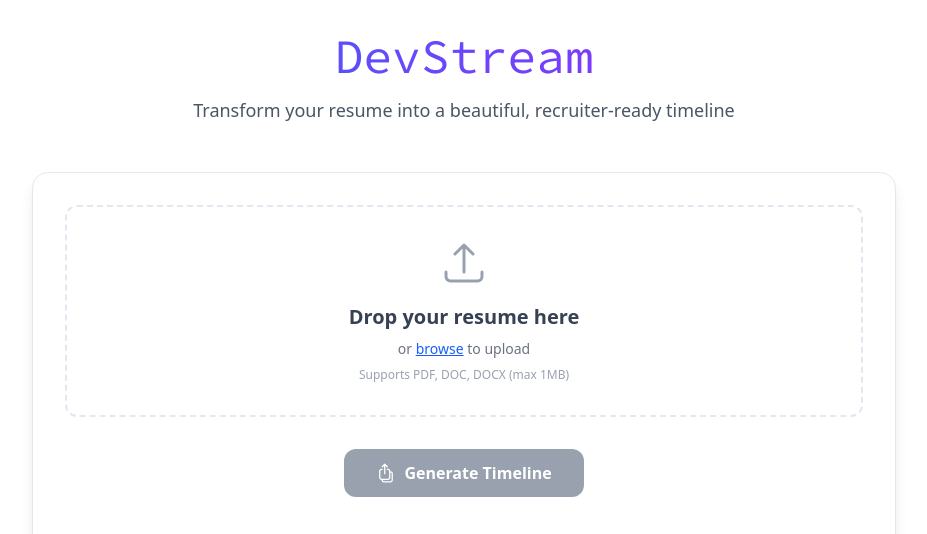
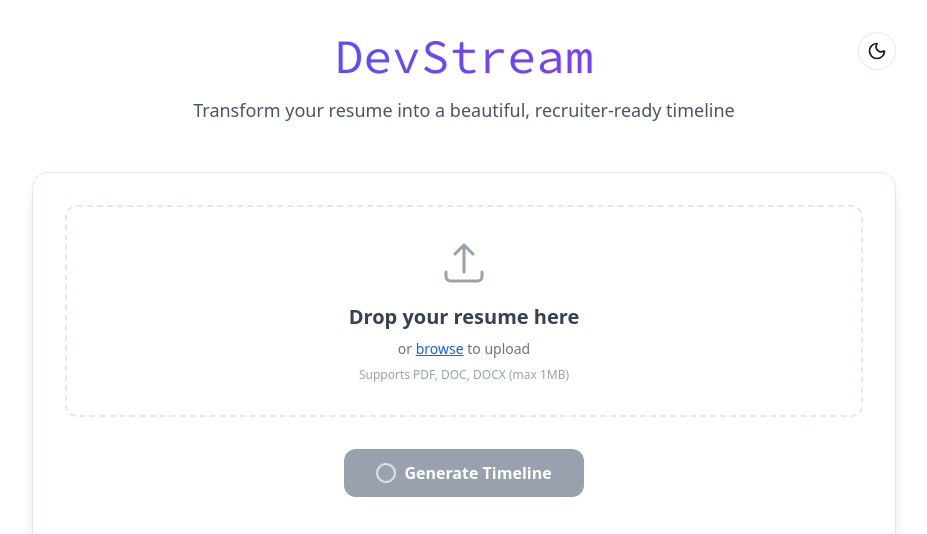
Before and after one commit to akshatparashar22/devstream, a Next.js app: page / in a window 1280 px wide. Shown: the top 534 px of the page, without its empty margins (176-1103 px from the left). Built offline with nearby package versions, Linux system fonts and the light colour scheme.

Commit message:
Added/Theme-switcher

```diff
--- a/app/globals.css
+++ b/app/globals.css
@@ -42,7 +42,7 @@
     --accent-foreground: #ededed;
     --destructive: #7f1d1d;
     --destructive-foreground: #ededed;
-    --border: #1a1a1a;
+    --border: #929292;
     --input: #1a1a1a;
     --ring: #d4d4d8;
   }
--- a/app/layout.tsx
+++ b/app/layout.tsx
@@ -1,6 +1,7 @@
 import type { Metadata } from "next";
 import "./globals.css";
 import { geistMono, geistSans } from "./ui/fonts";
+import { ThemeProvider } from "next-themes";
 
 
 
@@ -19,7 +20,9 @@ export default function RootLayout({
       <body
         className={`${geistSans.variable} ${geistMono.variable} antialiased`}
       >
-        {children}
+        <ThemeProvider>
+          {children}
+        </ThemeProvider>
       </body>
     </html>
   );
--- a/app/page.tsx
+++ b/app/page.tsx
@@ -6,6 +6,7 @@ import Image from "next/image";
 import { sourceCodePro } from "./ui/fonts";
 import { chatWithClaude } from "./lib/claudeChat";
 import { Timeline } from "./ui/components/Timeline";
+import ThemeSwitcher from "./ui/components/ThemeSwitcher";
 
 interface TimelineItem {
   title: string;
@@ -127,9 +128,9 @@ export default function Home() {
                     )}
                   </div>
                   <span className={`px-2 py-1 text-xs font-semibold rounded-full ${item.type === 'work' ? 'bg-green-100 text-green-800 dark:bg-green-900 dark:text-green-200' :
-                      item.type === 'education' ? 'bg-blue-100 text-blue-800 dark:bg-blue-900 dark:text-blue-200' :
-                        item.type === 'certification' ? 'bg-purple-100 text-purple-800 dark:bg-purple-900 dark:text-purple-200' :
-                          'bg-orange-100 text-orange-800 dark:bg-orange-900 dark:text-orange-200'
+                    item.type === 'education' ? 'bg-blue-100 text-blue-800 dark:bg-blue-900 dark:text-blue-200' :
+                      item.type === 'certification' ? 'bg-purple-100 text-purple-800 dark:bg-purple-900 dark:text-purple-200' :
+                        'bg-orange-100 text-orange-800 dark:bg-orange-900 dark:text-orange-200'
                     }`}>
                     {item.type || 'experience'}
                   </span>
@@ -222,7 +223,10 @@ export default function Home() {
     <div className="min-h-screen bg-background text-foreground">
       <div className="container mx-auto px-4 py-8 max-w-4xl">
         {/* Header */}
-        <div className="text-center mb-12">
+        <div className="text-center mb-12 relative">
+          <div className="absolute top-0 right-0">
+            <ThemeSwitcher />
+          </div>
           <h1 className={`text-4xl sm:text-5xl font-bold mb-4 bg-gradient-to-r from-blue-600 to-purple-600 bg-clip-text text-transparent ${sourceCodePro.className}`}>
             DevStream
           </h1>
@@ -230,6 +234,7 @@ export default function Home() {
             Transform your resume into a beautiful, recruiter-ready timeline
           </p>
         </div>
+
 
         {/* Main Content */}
         <div className="space-y-8">
@@ -242,7 +247,7 @@ export default function Home() {
                     ? 'border-blue-500 bg-blue-50 dark:bg-blue-900/20 scale-105'
                     : uploadedFile
                       ? 'border-green-500 bg-green-50 dark:bg-green-900/20'
-                      : 'border-gray-300 dark:border-gray-600 hover:border-gray-400 dark:hover:border-gray-500'
+                      : 'border-gray-300 dark:border-gray-400 hover:border-gray-400 dark:hover:border-gray-400'
                   }`}
                 onDragOver={(e) => {
                   e.preventDefault();
@@ -329,7 +334,8 @@ export default function Home() {
                     </>
                   ) : (
                     <>
-                      <ArrowUpOnSquareStackIcon className="h-5 w-5" />
+                      <div className="animate-spin rounded-full h-5 w-5 border-2 border-white border-t-transparent"></div>
+                      {/* <ArrowUpOnSquareStackIcon className="h-5 w-5" /> */}
                       <span>Generate Timeline</span>
                     </>
                   )}
--- /dev/null
+++ b/app/ui/components/ThemeSwitcher.tsx
@@ -0,0 +1,27 @@
+'use client';
+
+import { useTheme } from 'next-themes';
+import { useEffect, useState } from 'react';
+import { MoonIcon, SunIcon } from 'lucide-react'; // or use Heroicons
+
+export default function ThemeSwitcher() {
+    const { theme, setTheme } = useTheme();
+    const [mounted, setMounted] = useState(false);
+
+    // Prevent hydration mismatch
+    useEffect(() => {
+        setMounted(true);
+    }, []);
+
+    if (!mounted) return null;
+
+    return (
+        <button
+            onClick={() => setTheme(theme === 'dark' ? 'light' : 'dark')}
+            className="p-2 rounded-full border border-gray-300 dark:border-gray-600 hover:bg-gray-100 dark:hover:bg-gray-800 transition"
+            aria-label="Toggle Theme"
+        >
+            {theme === 'dark' ? <SunIcon className="w-5 h-5" /> : <MoonIcon className="w-5 h-5" />}
+        </button>
+    );
+}
--- a/package.json
+++ b/package.json
@@ -14,7 +14,9 @@
     "@heroicons/react": "^2.2.0",
     "axios": "^1.10.0",
     "form-data": "^4.0.3",
+    "lucide-react": "^0.525.0",
     "next": "15.3.4",
+    "next-themes": "^0.4.6",
     "react": "^19.0.0",
     "react-dom": "^19.0.0"
   },
```
Also changed, not shown: 1 other file (tests, documents, lock files or other folders).
